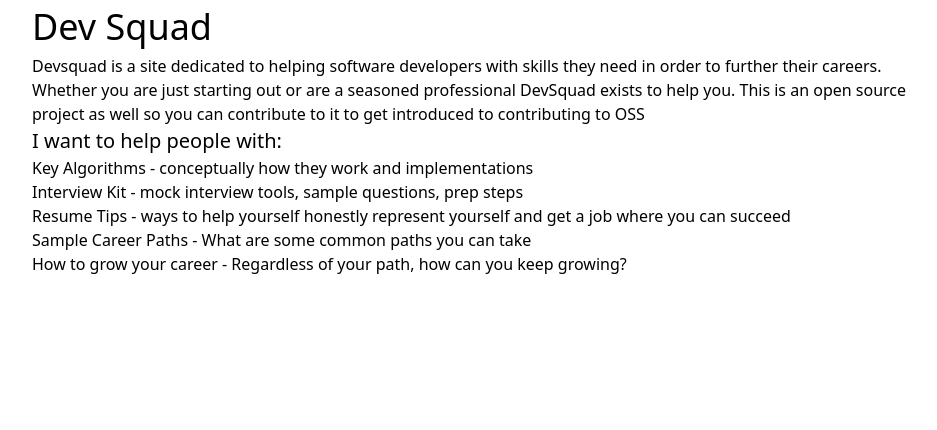
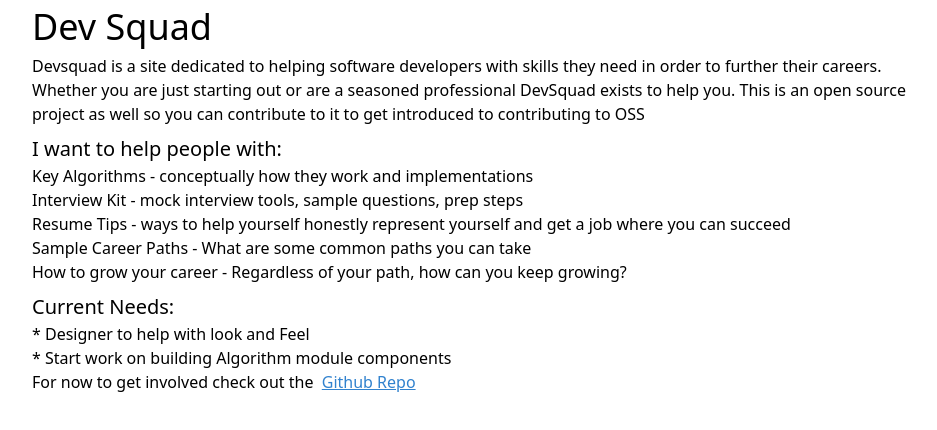
Before and after one commit to justinisbellorg/devsquad, a Next.js app: page / in a window 1280 px wide. Shown: the top 430 px of the page, without its empty margins (158-1095 px from the left). Built offline with nearby package versions, Linux system fonts and the light colour scheme.

Commit message:
added basic eslinter

```diff
--- a/pages/index.js
+++ b/pages/index.js
@@ -37,8 +37,19 @@
               <li>How to grow your career - Regardless of your path, how can you keep growing?</li>
           </ul>
           </div>
+          <div>
+            <h2>Current Needs:</h2>
+            <ul>
+              <li>* Designer to help with look and Feel</li>
+              <li>* Start work on building Algorithm module components</li>
+            </ul>
+          </div>
+        <div className='text-center'>
+          <p>For now to get involved check out the {'\u00A0'}
 
-
+          <a href='https://github.com/justinisbellorg/devsquad'>Github Repo</a>
+          </p>
+        </div>
         </section>
       {/* <section className={`${utilStyles.headingMd} ${utilStyles.padding1px}`}>
         <h2 className={utilStyles.headingLg}>Blog</h2>
--- a/styles/global.css
+++ b/styles/global.css
@@ -5,6 +5,7 @@
 }
 h2 {
   @apply text-xl;
+  @apply mt-2;
 }
 h3 {
   @apply text-lg;
```
Also changed, not shown: package.json (+7 -0 lines), pages/moreinfo.js (+16 -12 lines), .eslintrc.js (added), 1 other file (tests, documents, lock files or other folders).
